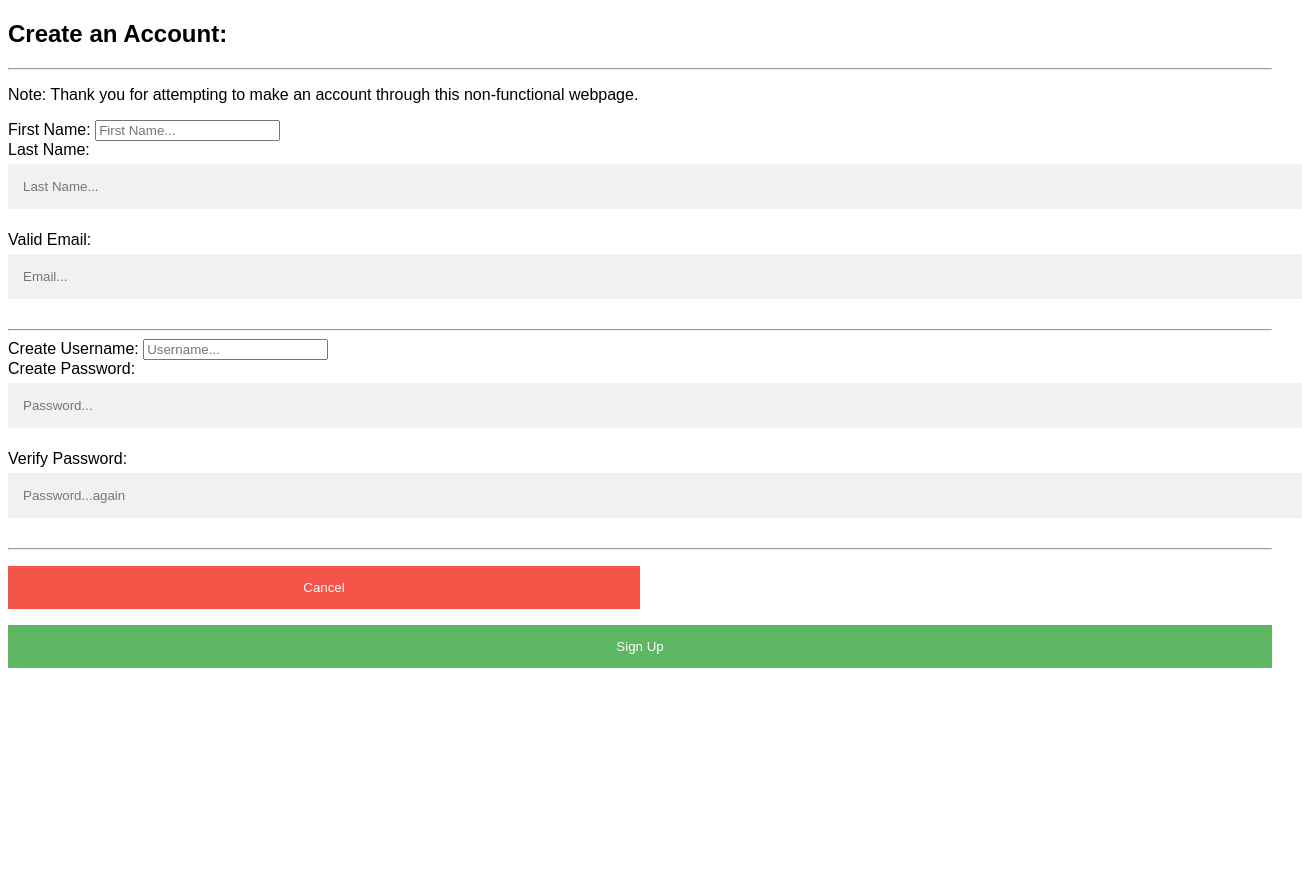
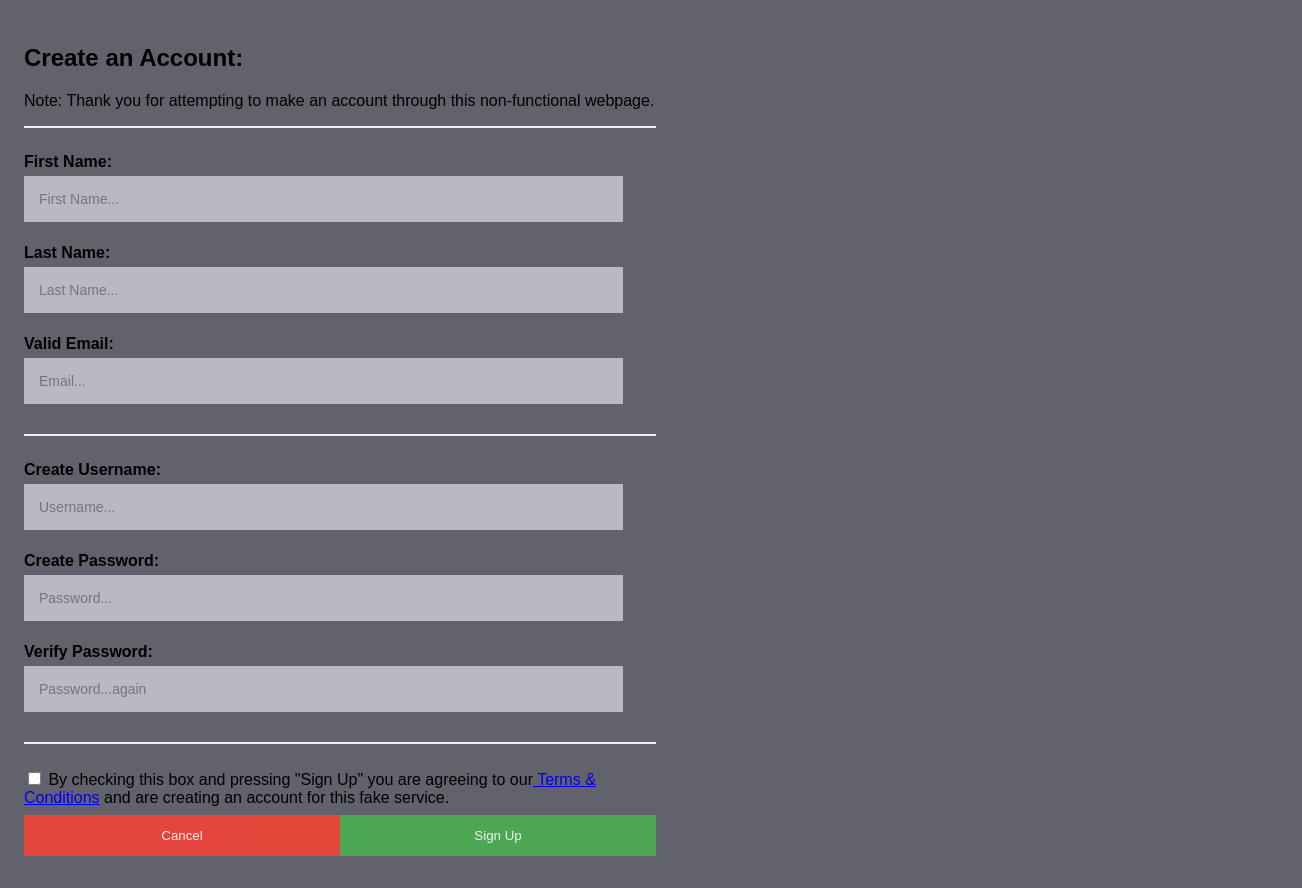
Before and after one commit to fhtran/Playground, a website: page HTML.CSS.JS_Concepts/Create.html in a window 1280 px wide. Shown: the whole page, 1302 px wide, since content can reach past the window. Before the commit the page ends 800 px from the top, so only its background shows below. Drawn offline with Linux system fonts and the light colour scheme.

Commit message:
Styling for Log-in page/Create account done

```diff
--- a/HTML.CSS.JS_Concepts/Create.css
+++ b/HTML.CSS.JS_Concepts/Create.css
@@ -1,12 +1,24 @@
-#container {font-family: Arial, Helvetica, sans-serif;}
+body {background: #61626b;
+background-size: fill;}
+
+hr {
+  border: 1px solid #f1f1f1;
+  margin-bottom: 25px;
+}
+
+#container {font-family: Arial, Helvetica, sans-serif;
+width: 50%;
+padding: 16px;}
 
 input[type=text], input[type=password] {
-  width: 100%;
+  width: 90%;
   padding: 15px;
   margin: 5px 0 22px 0;
   display: inline-block;
   border: none;
-  background: #f1f1f1;
+  background: #b9b9c5;
+  color: black;
+  font-size: 14px;
 }
 
 input[type=text]:focus, input[type=password]:focus {
@@ -34,7 +46,20 @@ button:hover {
   background-color: #f44336;
 }
 
-.Cancel_btn, .signupbtn {
+.Cancel_btn, .Signup_btn {
   float: left;
   width: 50%;
+  padding: 1em;
 }
+
+.buttons::after {
+content:"";
+clear: both;
+display: table;
+}
+
+@media screen and (max-width: 300px) {
+  .Cancel_btn, .Signup_btn {
+     width: 100%;
+  }
+}
--- a/HTML.CSS.JS_Concepts/Create.html
+++ b/HTML.CSS.JS_Concepts/Create.html
@@ -11,38 +11,44 @@
 <body>
     <div id="container">
         <h2>Create an Account:</h2>
+        <P>Note: Thank you for attempting to make an account through this non-functional webpage.</P>
         <hr>
-        <P>Note: Thank you for attempting to make an account through this non-functional webpage.</P>
         <div id="i_Setup">
             <div>
-                <label>First Name:</label>
-                <input type=“text” placeholder="First Name..." id="First"/>
+                <label><b>First Name:</b></label>
+                <input type="text" placeholder="First Name..." id="First" required/>
             </div>
             <div>
-                <label>Last Name:</label>
-                <input type="text" placeholder="Last Name..." id="Last"/>
+                <label><b>Last Name:</b></label>
+                <input type="text" placeholder="Last Name..." id="Last" required/>
             </div>
             <div>
-                <label>Valid Email:</label>
-                <input type="text" placeholder="Email..." id="Email"/>
+                <label><b>Valid Email:</b></label>
+                <input type="text" placeholder="Email..." id="Email" required/>
             </div>
         </div>
         <hr>
         <div id="UP_Setup">
             <div>
-                <label>Create Username:</label>
-                <input type=“text” placeholder="Username..." id="Username_input"/>
+                <label><b>Create Username:</b></label>
+                <input type="text" placeholder="Username..." id="Username_input" required/>
             </div>
             <div>
-                <label>Create Password:</label>
-                <input type="password" placeholder="Password..." id="Password_input"/>
+                <label><b>Create Password:</b></label>
+                <input type="password" placeholder="Password..." id="Password_input" required/>
             </div>
             <div>
-                <label>Verify Password:</label>
-                <input type="password" placeholder="Password...again" id="Password_verify"/>
+                <label><b>Verify Password:</b></label>
+                <input type="password" placeholder="Password...again" id="Password_verify" required/>
             </div>
         </div>
         <hr>
+        <div>
+            <label>
+                <input type="checkbox" id="Terms_con" required/>
+                By checking this box and pressing "Sign Up" you are agreeing to our<a href="terms.html"> Terms & Conditions</a> and are creating an account for this fake service.
+            </label>
+        </div>
         <div class="buttons">
             <button type="button" class="Cancel_btn">Cancel</button>
             <button type="submit" class="Signup_btn">Sign Up</button>
--- a/HTML.CSS.JS_Concepts/main.css
+++ b/HTML.CSS.JS_Concepts/main.css
@@ -1,4 +1,5 @@
 #Header_container {
+	font-family: Arial, Helvetica, sans-serif;
 	padding: 1px;
 	text-align: left;
 	background-color:#000000;
@@ -8,6 +9,7 @@
 	}
 
 #content {
+	font-family: Arial, Helvetica, sans-serif;
 	padding: 1.5em;
 	background: rgb(139, 139, 139);
 	border-radius: 10px;
@@ -22,35 +24,75 @@
 	letter-spacing: 0.5px;
 	}
 
+hr {
+color: #000000;
+border: 2px solid;
+margin-top: -.5em;
+margin-bottom: -.5em;
+}
+
 h3 {
 	font-size: 1.4em;
+	margin-bottom: .5em;
+	text-align: center;
 }
 
 label {
-	display: inline-block;
-	width: 27%;
-	font-style: bold;
-	font-size: 1.4em
+	font-size: 1.2em;
 }
 
-input {
+input[type=text], input[type=password]{
+	width: 80%;
+	padding: 15px;
+	margin: 5px 0 22px 0;
 	display: inline-block;
-	width: 50%;
-	font-size: .8em;
+	border: none;
+	font-size: 14px;
 }
 
-#CreateAndForgot {
+input[type=text]:focus, input[type=password]:focus{
+	background-color: #ddd;
+	outline: none;
+}
+
+button {
+  background-color: rgb(212, 196, 47);
+  color: black;
+  padding: 10px;
+  margin: 2px 0;
+  border: none;
+  cursor: pointer;
+  width: 40%;
+  opacity: 0.9;
+  font-size: 16px;
+  letter-spacing: 0.5px;
+}
+
+button:hover {
+  opacity:1;
+}
+
+.Sign_in, .Remember_lab {
+	float: left;
+}
+
+.Remember_lab {
+	margin-top: .5em;
+	margin-left: .5em;
+}
+
+.Account_tools {
 	font-size: 1em;
-	margin-top: 1em;
+	margin-top: 3em;
 	color: #000000;
 	text-decoration: none;
 }
 
-#CreateAndForgot a {
+.Account_tools a {
 color: #000000;
 text-decoration: none;
 }
 
-#CreateAndForget a:hover {
+.Account_tools a:hover {
 	text-decoration: underline;
 }
```
Also changed, not shown: HTML.CSS.JS_Concepts/Test.html (+17 -12 lines).
